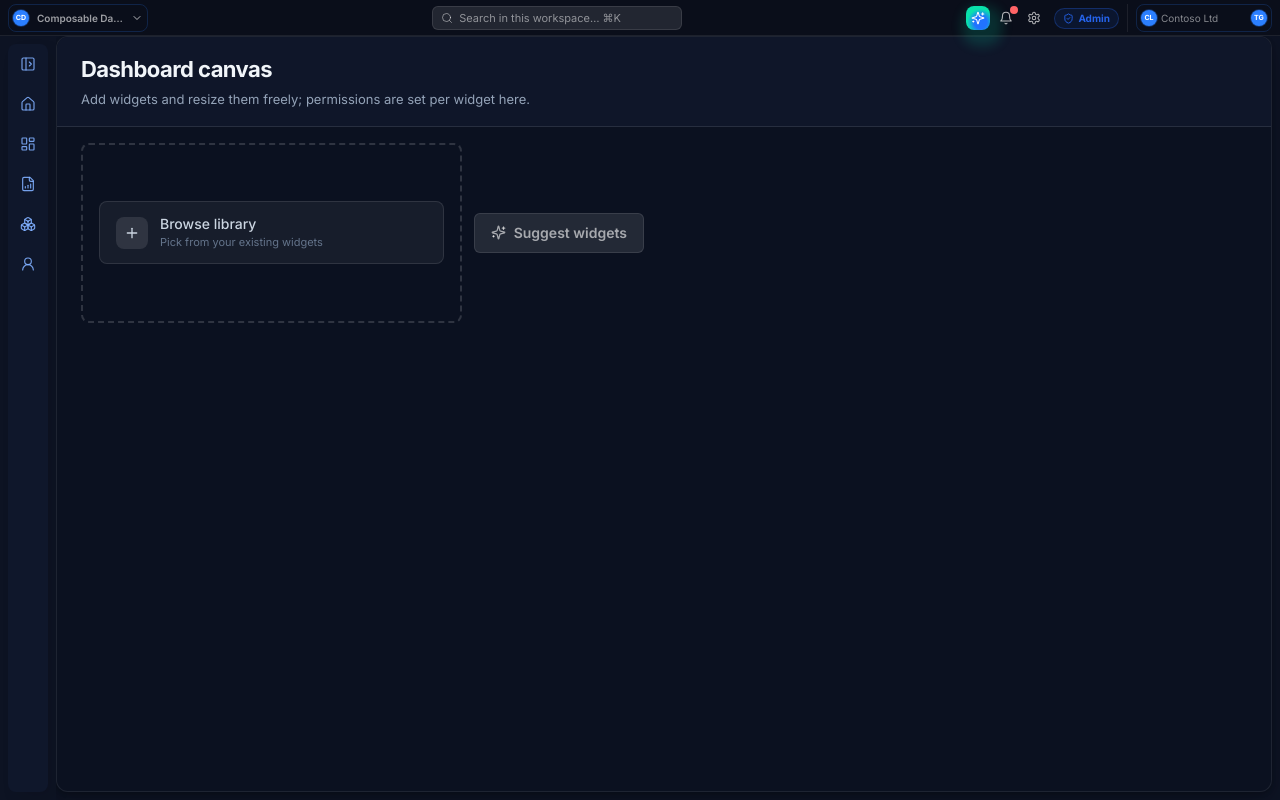
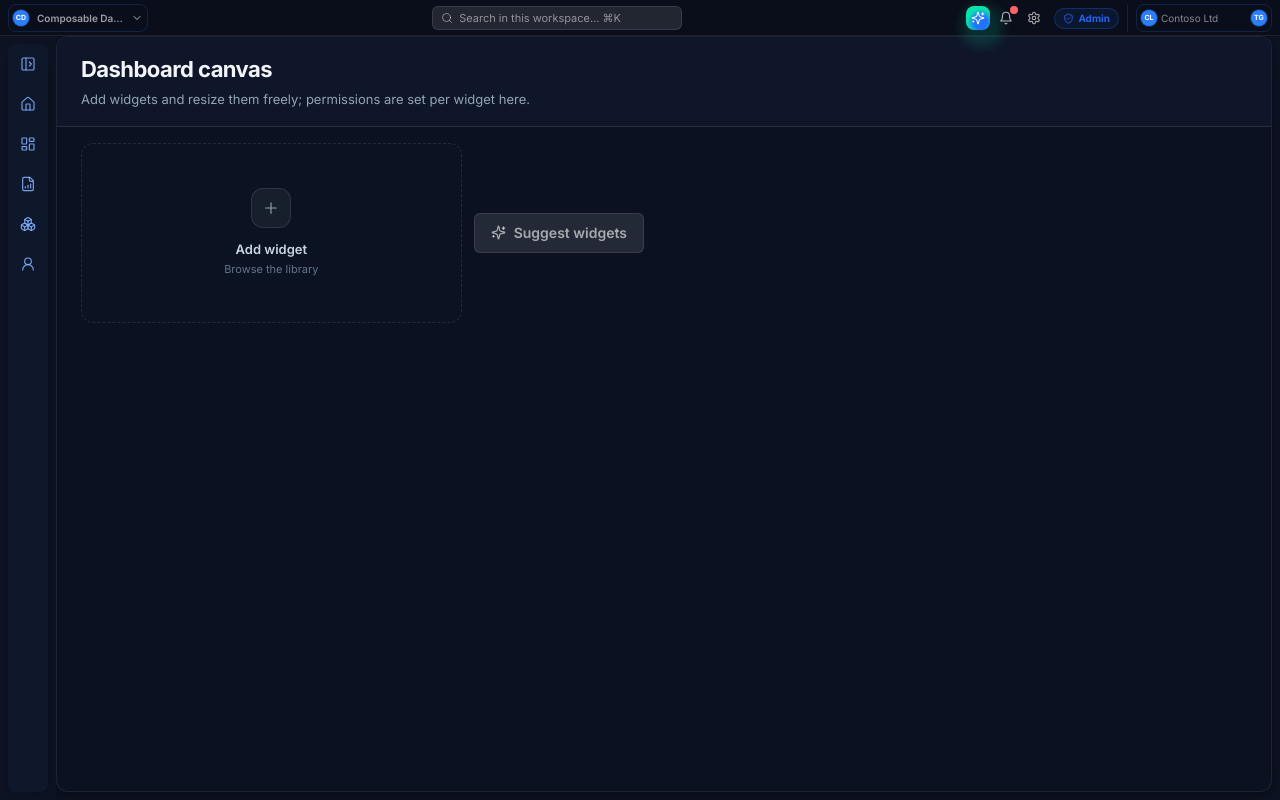
Before and after one commit to thomzilla33/widget-canvas, a React (Vite) app: page /dashboard/1/canvas in a window 1280 px wide. Built offline with nearby package versions, Linux system fonts and the light colour scheme.

Commit message:
feat: premium "Add widget" empty-state tile on canvas and library modal
Replaces the anchored top-bar CTA with a dashed ghost card that lives inline
in the widget grid.  Hover reveals a radial blue glow + icon color shift.
Consistent style across DashboardCanvas and WidgetLibraryModal.

```diff
--- a/src/components/widgets/WidgetLibraryModal.jsx
+++ b/src/components/widgets/WidgetLibraryModal.jsx
@@ -100,24 +100,7 @@ export default function WidgetLibraryModal({ zoneLabel, onAdd, onClose, onCreate
                   </div>
                 </div>
                 <div className="flex-1 overflow-auto p-6">
-                  {/* Anchored create CTA — always visible at top */}
-                  {onCreateNew && (
-                    <button
-                      onClick={onCreateNew}
-                      className="group mb-5 flex w-full items-center gap-3 rounded-xl border border-white/10 bg-white/5 px-4 py-3 text-left transition-all hover:border-white/20 hover:bg-white/[0.08]"
-                    >
-                      <span className="grid h-9 w-9 shrink-0 place-items-center rounded-lg bg-white/10 text-slate-300">
-                        <Pencil size={16} aria-hidden="true" />
-                      </span>
-                      <span className="min-w-0 flex-1">
-                        <span className="block text-xs font-semibold text-slate-100">Create new widget</span>
-                        <span className="block text-[11px] text-slate-400">Build one from scratch — takes about 2 min.</span>
-                      </span>
-                      <X size={0} className="hidden" />{/* spacer trick */}
-                      <span className="text-[11px] font-medium text-aims-blue group-hover:underline">Start →</span>
-                    </button>
-                  )}
-                  {widgets.length === 0 ? (
+                  {widgets.length === 0 && !onCreateNew ? (
                     <div className="flex flex-col items-center justify-center py-16 text-center">
                       <div className="mb-3 grid h-14 w-14 place-items-center rounded-2xl border border-gray-200 bg-gray-50 dark:border-white/10 dark:bg-white/5">
                         <LayoutGrid size={24} className="text-gray-400 dark:text-slate-500" />
@@ -127,10 +110,34 @@ export default function WidgetLibraryModal({ zoneLabel, onAdd, onClose, onCreate
                         Build your first widget in the playground — it takes about 2 minutes.
                       </p>
                     </div>
-                  ) : list.length === 0 ? (
+                  ) : list.length === 0 && !onCreateNew ? (
                     <EmptyState icon="🔍" title="No widgets match" description="Try a different search or clear filters." action={<Button variant="secondary" size="default" onClick={clearAll}>Clear filters</Button>} />
                   ) : (
                     <div className="grid gap-3" style={{ gridTemplateColumns: 'repeat(auto-fill,minmax(min(280px,100%),1fr))' }}>
+                      {/* Create new widget — premium empty-state card */}
+                      {onCreateNew && (
+                        <button
+                          onClick={onCreateNew}
+                          className="group relative flex min-h-[210px] w-full cursor-pointer flex-col items-center justify-center gap-3 overflow-hidden rounded-xl border border-dashed border-white/10 bg-white/[0.02] px-6 py-8 text-center transition-all duration-200 hover:border-aims-blue/40 hover:bg-aims-blue/[0.04] focus-visible:outline-none focus-visible:ring-2 focus-visible:ring-aims-blue/40 dark:bg-[#0d1424]/60"
+                        >
+                          <span
+                            className="pointer-events-none absolute inset-0 rounded-xl opacity-0 transition-opacity duration-300 group-hover:opacity-100"
+                            style={{ background: 'radial-gradient(ellipse 60% 50% at 50% 100%, rgba(43,127,255,0.08) 0%, transparent 70%)' }}
+                            aria-hidden="true"
+                          />
+                          <span className="relative grid h-10 w-10 place-items-center rounded-xl border border-white/10 bg-white/5 text-slate-400 transition-all duration-200 group-hover:border-aims-blue/30 group-hover:bg-aims-blue/10 group-hover:text-aims-blue">
+                            <Pencil size={16} strokeWidth={1.5} aria-hidden="true" />
+                          </span>
+                          <span className="relative flex flex-col items-center gap-0.5">
+                            <span className="text-[13px] font-semibold text-slate-300 transition-colors group-hover:text-slate-100">
+                              Create new widget
+                            </span>
+                            <span className="text-[11px] text-slate-500 transition-colors group-hover:text-slate-400">
+                              Build one from scratch — ~2 min
+                            </span>
+                          </span>
+                        </button>
+                      )}
                       {list.map((w) => (
                         <Card key={w.id} widget={w} onOpen={() => setSelected(w)} onAdd={() => onAdd(w, 'md')} />
                       ))}
--- a/src/pages/DashboardCanvas.jsx
+++ b/src/pages/DashboardCanvas.jsx
@@ -1,8 +1,9 @@
 import { useState, useRef, useEffect } from 'react'
 import { useParams, Navigate, useNavigate, useLocation } from 'react-router-dom'
-import { Plus, X, Lock, Unlock, Trash2, Sparkles, RotateCcw, SlidersHorizontal, GripVertical, Move, Check, RefreshCw, MoreHorizontal, Flag, Info, Pencil } from 'lucide-react'
+import { Plus, X, Lock, Unlock, Trash2, Sparkles, RotateCcw, SlidersHorizontal, GripVertical, Move, Check, RefreshCw, MoreHorizontal, Flag, Info, Pencil, LayoutGrid } from 'lucide-react'
 import { PageHeader, GovernedBadge, FreshnessBadge, Badge, EmptyState } from '../components/common/index.jsx'
 import { Button } from '@/components/ui/Button'
+import { CardContainer } from '@/components/ui/CardContainer'
 import { PopoverPanel } from '../components/common/Popover.jsx'
 import WidgetRender from '../components/widgets/WidgetRender.jsx'
 import WidgetLibraryModal from '../components/widgets/WidgetLibraryModal.jsx'
@@ -417,23 +418,35 @@ function MenuItem({ icon: Icon, onClick, children }) {
   )
 }
 
-/* ── A dashed "Add widget" tile — browse library only ── */
+/* ── A premium "Add widget" empty-state tile ── */
 function AddWidgetCard({ onClick }) {
   return (
-    <div className="flex min-h-[180px] flex-col items-center justify-center rounded-lg border-2 border-dashed border-gray-300 px-4 py-6 dark:border-white/15">
-      <button
-        onClick={onClick}
-        className="flex w-full items-center gap-3 rounded-lg border border-gray-200 bg-white px-4 py-3 text-left text-gray-700 transition-all hover:border-aims-blue/50 hover:text-aims-blue hover:shadow-sm focus-visible:outline-none focus-visible:ring-2 focus-visible:ring-aims-blue/40 dark:border-white/10 dark:bg-white/5 dark:text-slate-300 dark:hover:border-aims-blue/40 dark:hover:text-aims-blue"
-      >
-        <span className="grid h-8 w-8 shrink-0 place-items-center rounded-lg bg-gray-100 dark:bg-white/10">
-          <Plus size={16} aria-hidden="true" />
+    <button
+      onClick={onClick}
+      className="group relative flex min-h-[180px] w-full cursor-pointer flex-col items-center justify-center gap-3 overflow-hidden rounded-xl border border-dashed border-white/10 bg-white/[0.02] px-6 py-8 text-center transition-all duration-200 hover:border-aims-blue/40 hover:bg-aims-blue/[0.04] focus-visible:outline-none focus-visible:ring-2 focus-visible:ring-aims-blue/40 dark:bg-[#0d1424]/60"
+    >
+      {/* Subtle radial glow on hover */}
+      <span
+        className="pointer-events-none absolute inset-0 rounded-xl opacity-0 transition-opacity duration-300 group-hover:opacity-100"
+        style={{ background: 'radial-gradient(ellipse 60% 50% at 50% 100%, rgba(43,127,255,0.08) 0%, transparent 70%)' }}
+        aria-hidden="true"
+      />
+
+      {/* Icon */}
+      <span className="relative grid h-10 w-10 place-items-center rounded-xl border border-white/10 bg-white/5 text-slate-400 transition-all duration-200 group-hover:border-aims-blue/30 group-hover:bg-aims-blue/10 group-hover:text-aims-blue">
+        <Plus size={18} strokeWidth={1.5} aria-hidden="true" />
+      </span>
+
+      {/* Label */}
+      <span className="relative flex flex-col items-center gap-0.5">
+        <span className="text-[13px] font-semibold text-slate-300 transition-colors group-hover:text-slate-100">
+          Add widget
         </span>
-        <span>
-          <span className="block text-sm font-medium">Browse library</span>
-          <span className="block text-[11px] text-gray-400 dark:text-slate-500">Pick from your existing widgets</span>
+        <span className="text-[11px] text-slate-500 transition-colors group-hover:text-slate-400">
+          Browse the library
         </span>
-      </button>
-    </div>
+      </span>
+    </button>
   )
 }
 
```
